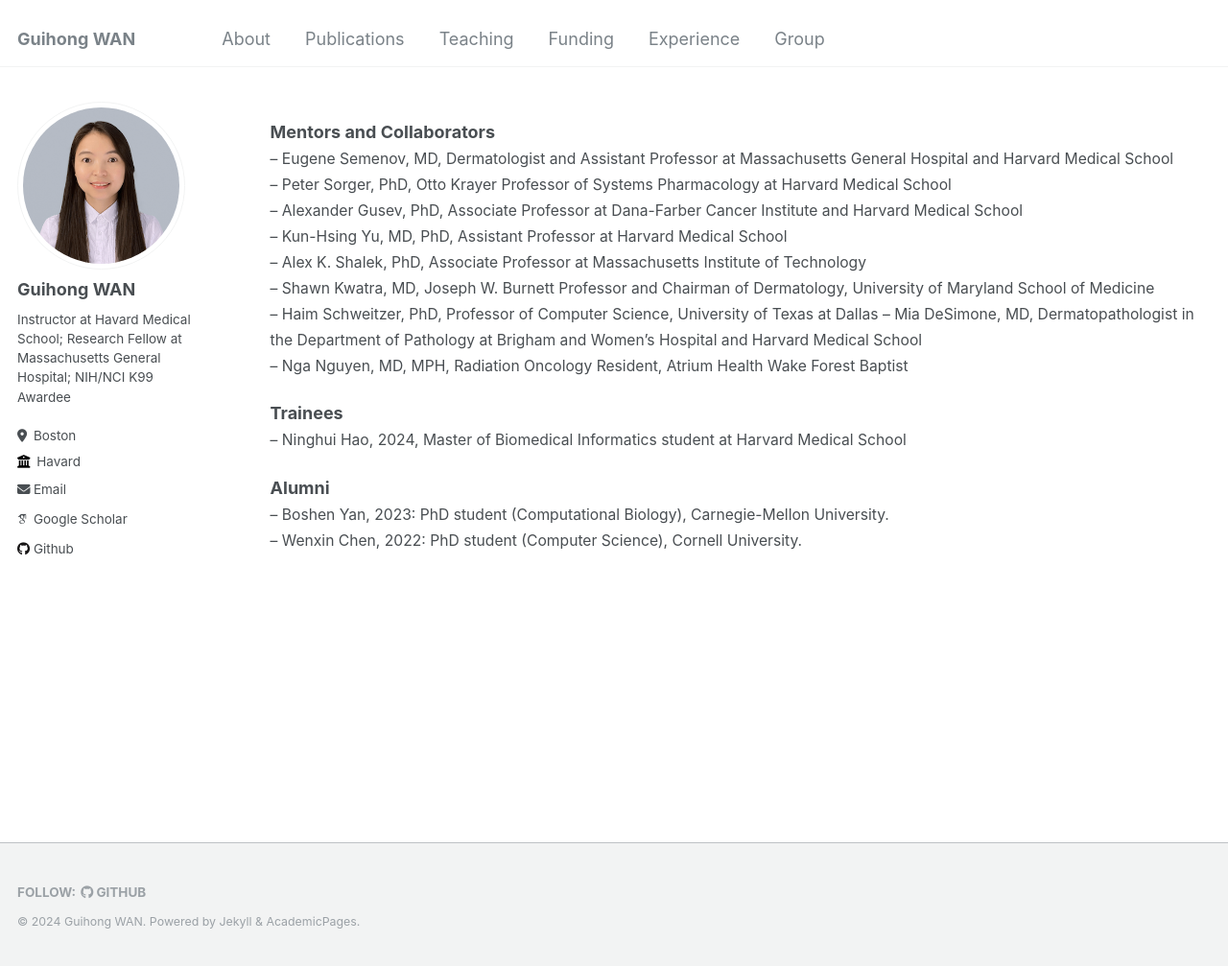
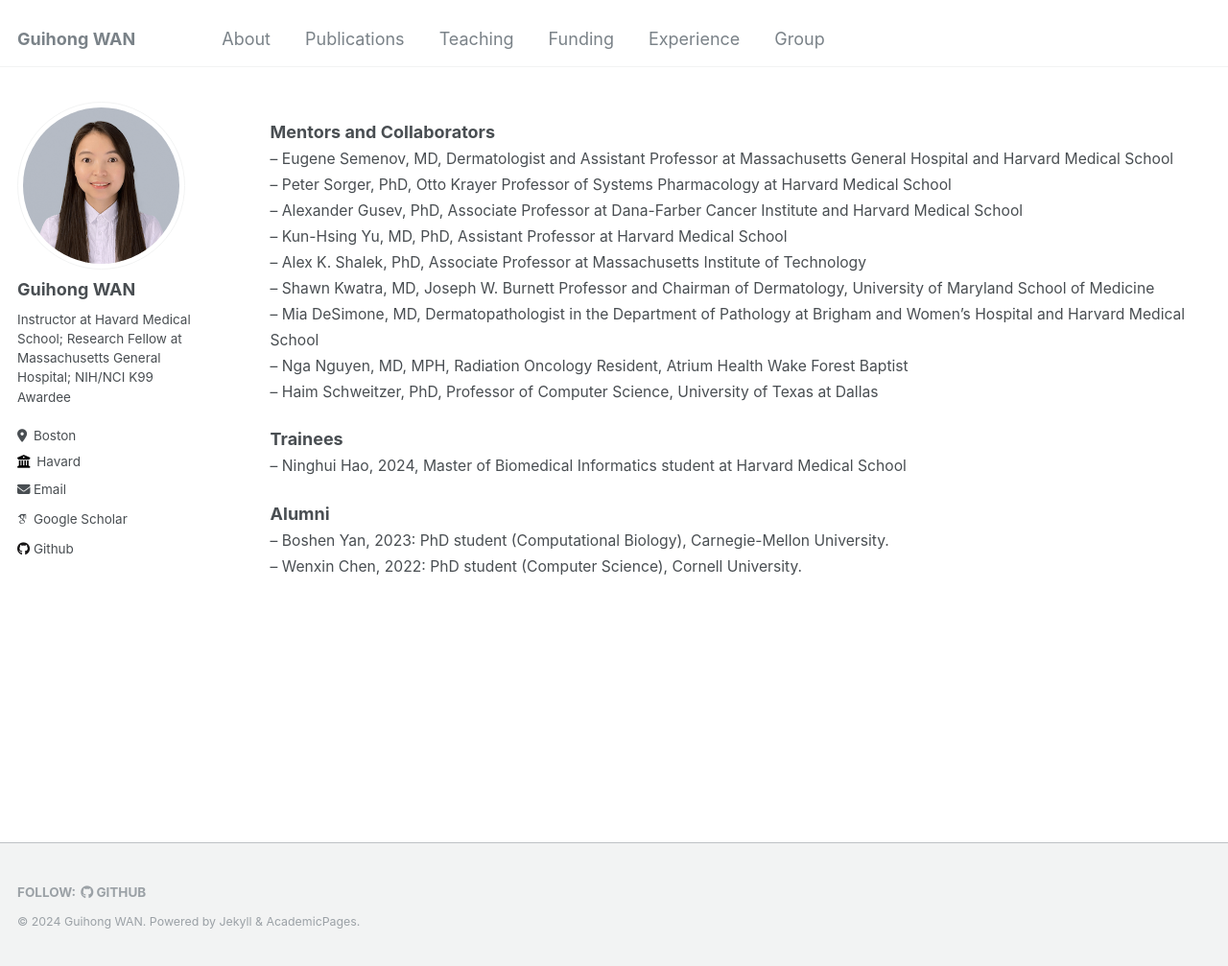
Before and after one commit to cwanlab/cwanlab.github.io, a Jekyll site: the page built from _pages/group.md, in a window 1280 px wide and 1007 px high. Shown: the whole window at 96% size. Built offline with Jekyll 4.4.1, drawn with Linux system fonts in a browser that asks for light colours; some web fonts are replaced.

```diff
--- a/_pages/group.md
+++ b/_pages/group.md
@@ -16,9 +16,9 @@ redirect_from:
 – Kun-Hsing Yu, MD, PhD, Assistant Professor at Harvard Medical School
 – Alex K. Shalek, PhD, Associate Professor at Massachusetts Institute of Technology
 – Shawn Kwatra, MD, Joseph W. Burnett Professor and Chairman of Dermatology, University of Maryland School of Medicine
-– Haim Schweitzer, PhD, Professor of Computer Science, University of Texas at Dallas
 – Mia DeSimone, MD, Dermatopathologist in the Department of Pathology at Brigham and Women’s Hospital and Harvard Medical School
 – Nga Nguyen, MD, MPH, Radiation Oncology Resident, Atrium Health Wake Forest Baptist
+– Haim Schweitzer, PhD, Professor of Computer Science, University of Texas at Dallas
 </span>
 
 **Trainees**
```
